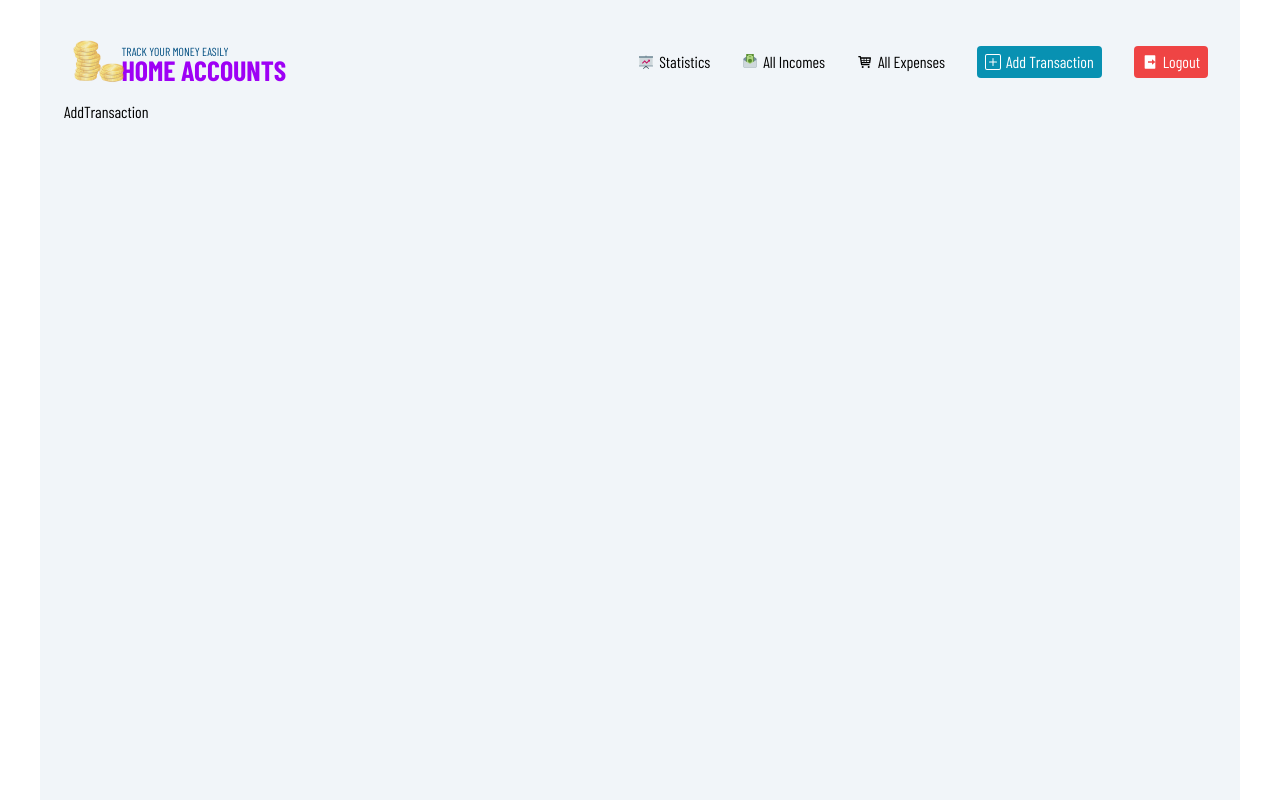
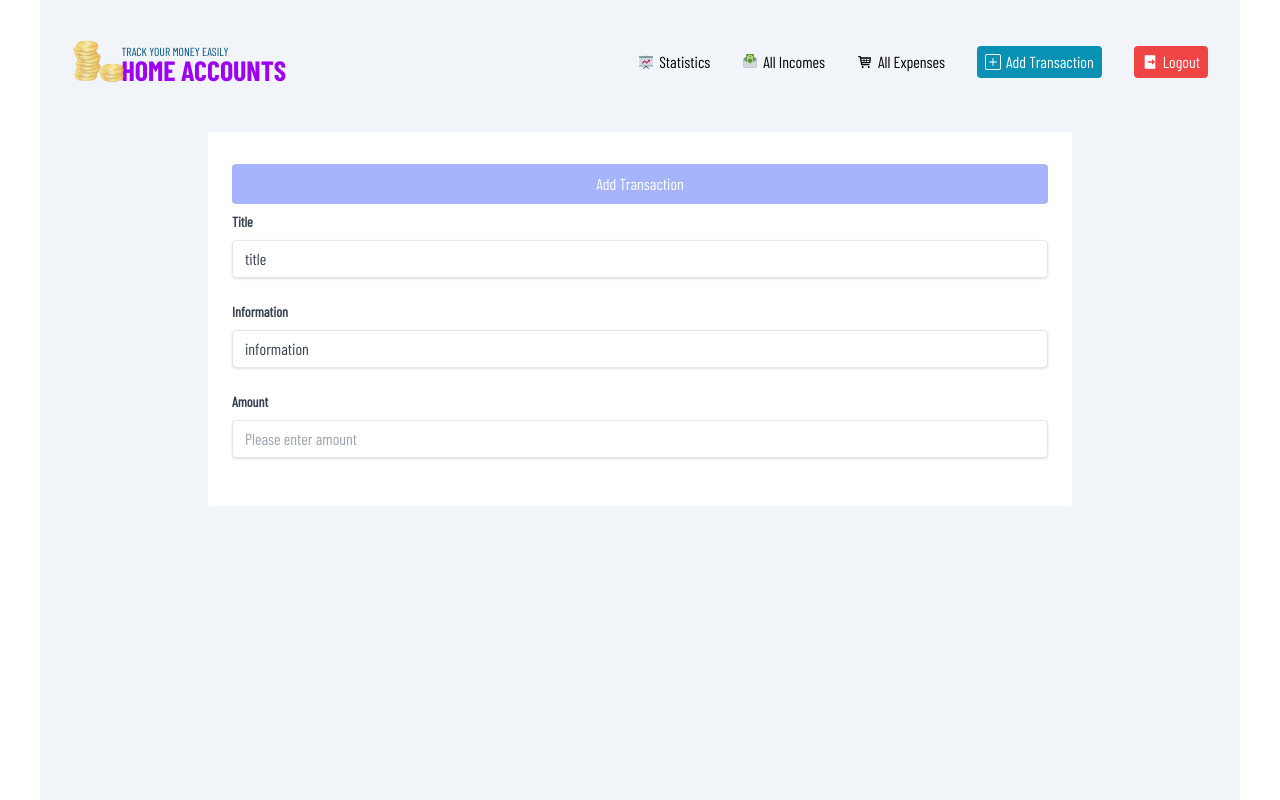
Before and after one commit to ajkacca457/home_accounts, a React (Create React App) app in the folder client/: page /dashboard/add-transaction in a window 1280 px wide. Built offline with nearby package versions, Linux system fonts and the light colour scheme; sample sign-in values are in the browser's storage.

Commit message:
update add transaction form

```diff
--- /dev/null
+++ b/client/src/components/AddForm.js
@@ -0,0 +1,25 @@
+import React from 'react'
+import FormRow from './FormRow'
+
+const AddForm = () => {
+
+const handleSubmit=(e)=>{
+    e.preventDefault();
+    console.log("working form")
+}
+
+const handleChange=(e)=>{
+    console.log(e.target.value);
+}
+
+  return (
+    <form onSubmit={handleSubmit}>
+        <FormRow type={"text"} name={"title"} value={"title"} labelText={"Title"} placeholderText={"Please enter title"} handleChange={handleChange}  />
+        <FormRow type={"text"} name={"information"} value={"information"} labelText={"Information"} placeholderText={"Please enter information"} handleChange={handleChange}  />
+        <FormRow type={"number"} name={"amount"} value={"amount"} labelText={"Amount"} placeholderText={"Please enter amount"} handleChange={handleChange}  />
+
+    </form>
+  )
+}
+
+export default AddForm
--- a/client/src/pages/AddTransaction.js
+++ b/client/src/pages/AddTransaction.js
@@ -1,8 +1,12 @@
 import React from 'react'
+import AddForm from '../components/AddForm'
 
 const AddTransaction = () => {
   return (
-    <div>AddTransaction</div>
+    <div className='w-9/12 mx-auto bg-white mt-8 rounded p-6'>
+        <h1 className='bg-indigo-300 text-white text-center my-2 py-2 rounded'>Add Transaction</h1>
+        <AddForm/>
+    </div>
   )
 }
 
```
